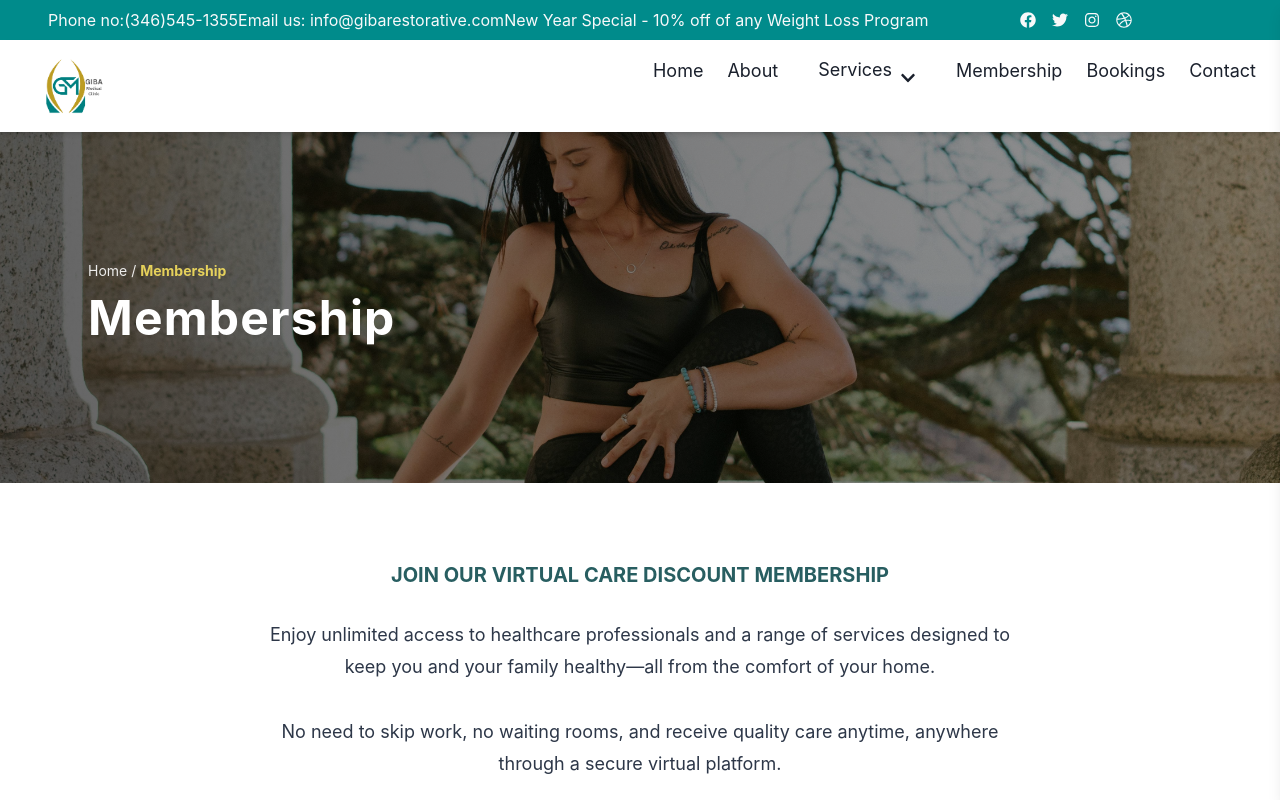
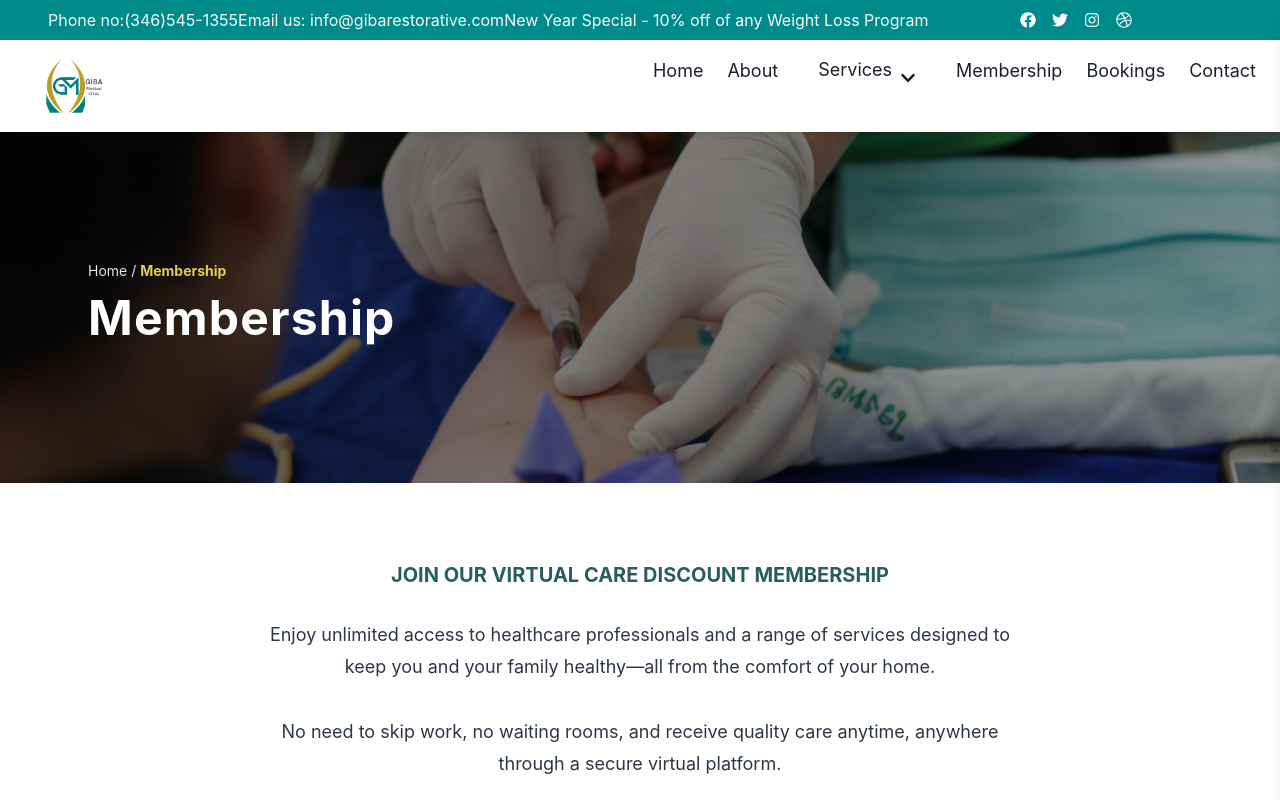
Before and after one commit to oduyemi/gibarestorative, a Next.js app: page /membership in a window 1280 px wide. Shown: the top 800 px of the page. Built offline with nearby package versions, Linux system fonts and the light colour scheme.

Commit message:
Banners updated

```diff
--- a/src/components/Contact/Banner.tsx
+++ b/src/components/Contact/Banner.tsx
@@ -7,7 +7,7 @@ export const ContactBanner = () => {
     return(
         <SiteBanner
             title="Contact Us"
-            backgroundImage="/assets/images/careoffice.jpg"
+            backgroundImage="/assets/images/healthcare.jpg"
             breadcrumbs={[{ label: "Home", href: "/" }, { label: "Contact Us" }]}
         />
     )
--- a/src/components/Membership/Banner.tsx
+++ b/src/components/Membership/Banner.tsx
@@ -7,7 +7,7 @@ export const MembershipBanner = () => {
     return(
         <SiteBanner
             title="Membership"
-            backgroundImage="/assets/images/contacthero.jpg"
+            backgroundImage="/assets/images/healthcare.jpg"
             breadcrumbs={[{ label: "Home", href: "/" }, { label: "Membership" }]}
         />
     )
```
Also changed, not shown: public/assets/images/hormone.jpg (deleted).
